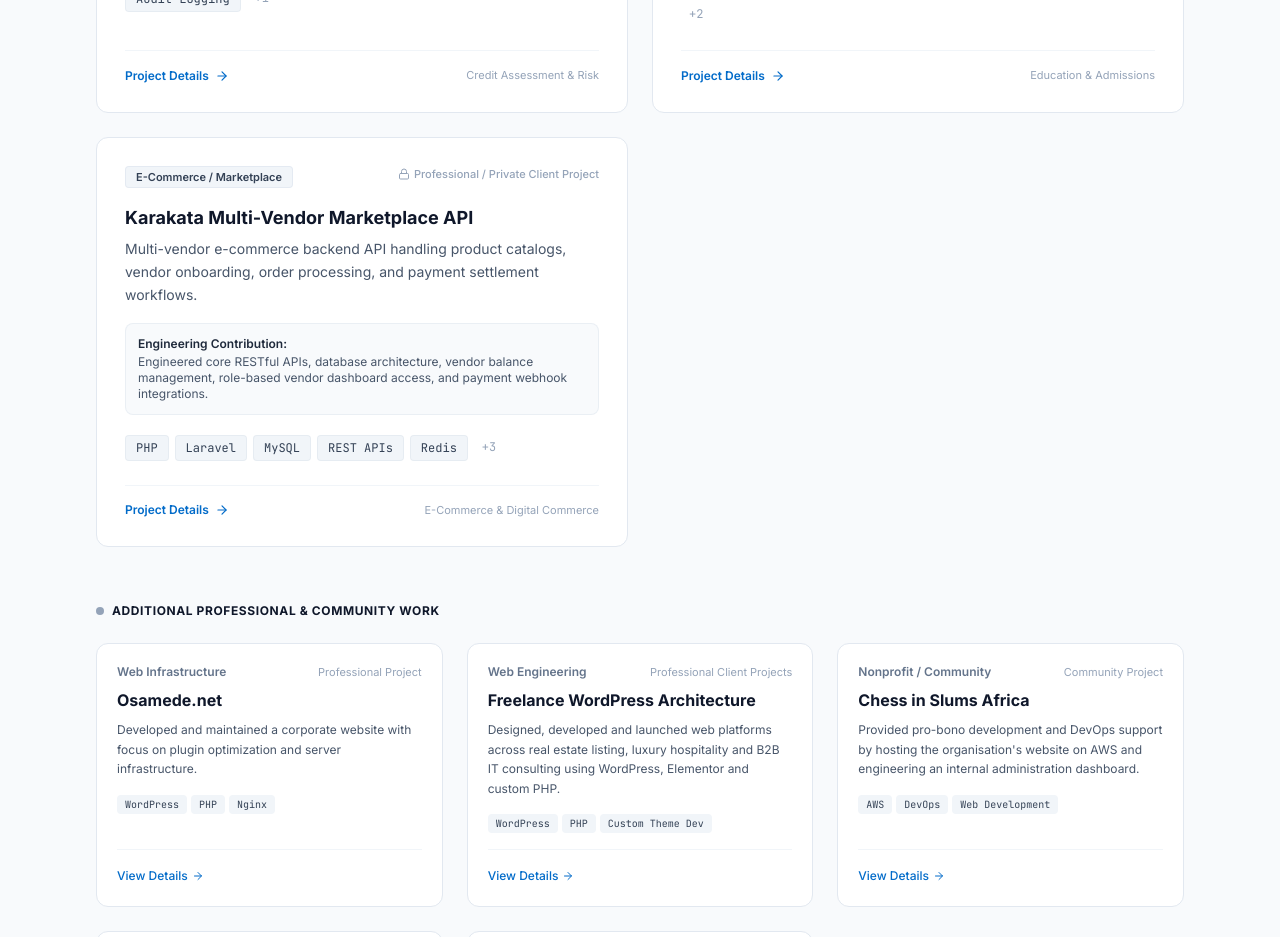
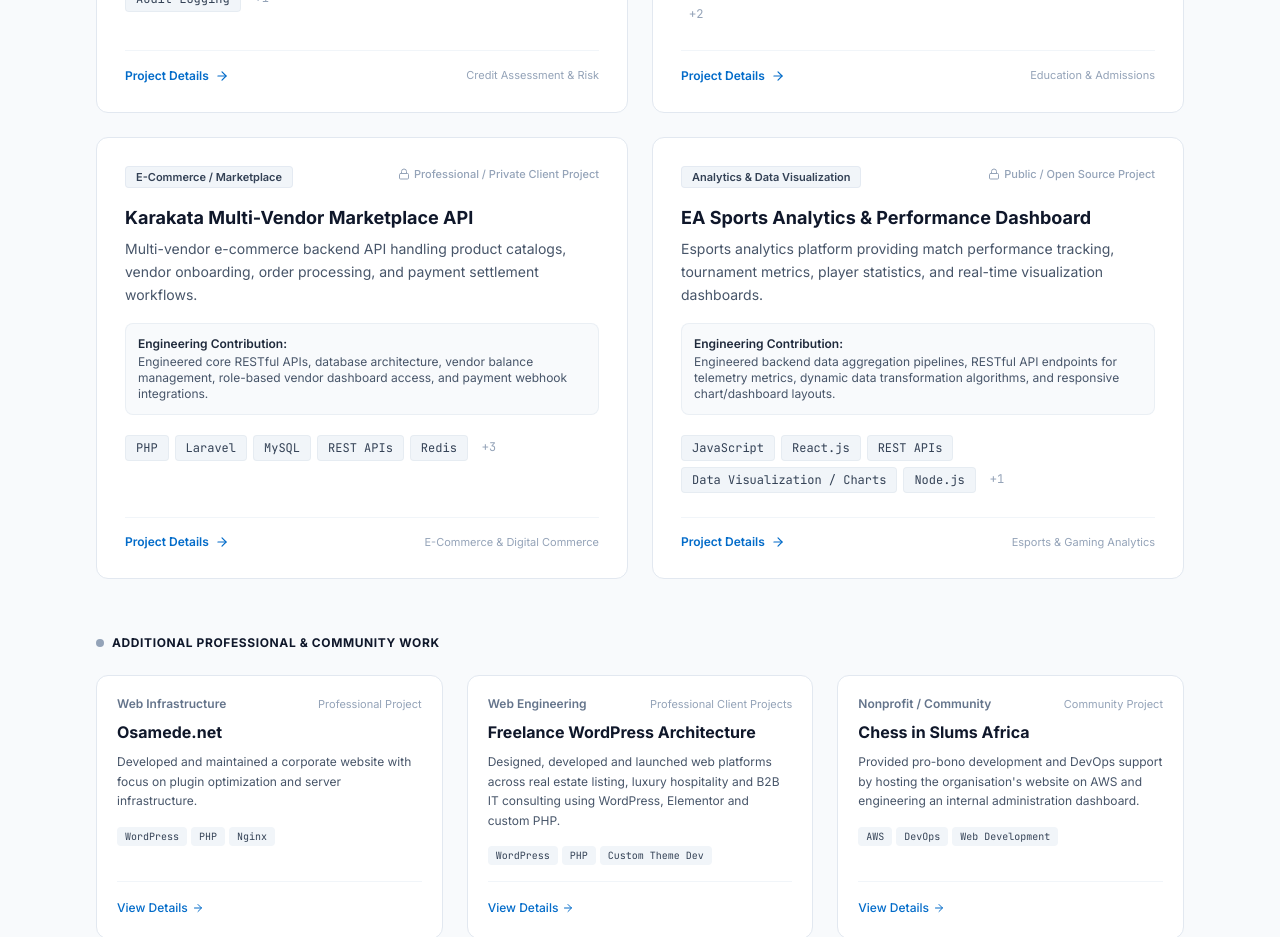
Before and after one commit to tripletens/chinonso-kalu-portfolio, a React (Vite) app: page / in a window 1280 px wide. Shown: the part 6340-7277 px from the top of the page. Built offline with nearby package versions, Linux system fonts and the light colour scheme; no server answers; the HTML template or start-up script is replaced by a standard one.

Commit message:
Update location to Nigeria across profile, experience, community and metadata

```diff
--- a/src/data/projects.js
+++ b/src/data/projects.js
@@ -288,5 +288,30 @@
     confidential: false,
     githubUrl: "https://github.com/tripletens/wpmedia-interview",
     liveUrl: null
+  },
+  {
+    id: "easport-analytics",
+    title: "EA Sports Analytics & Performance Dashboard",
+    tier: 2,
+    isFeatured: false,
+    category: "Analytics & Data Visualization",
+    industry: "Esports & Gaming Analytics",
+    badge: "Public Repository",
+    shortDescription: "Esports analytics platform providing match performance tracking, tournament metrics, player statistics, and real-time visualization dashboards.",
+    overview: "A comprehensive analytics platform designed to ingest, process, and display performance data for competitive esports tournaments. Features match telemetry visualizations, win/loss ratio distributions, player performance scoring, and comparative team statistics.",
+    contribution: "Engineered backend data aggregation pipelines, RESTful API endpoints for telemetry metrics, dynamic data transformation algorithms, and responsive chart/dashboard layouts.",
+    challenges: "Processing multi-parameter match dataset logs, optimizing aggregation queries for responsive rendering, and maintaining interactive UI updates across complex metric filters.",
+    solution: "Structured indexed data schemas, implemented caching layer for high-frequency statistical queries, and built responsive data visualization components.",
+    technologies: ["JavaScript", "React.js", "REST APIs", "Data Visualization / Charts", "Node.js", "Tailwind CSS"],
+    highlights: [
+      "Real-time esports match statistics & leaderboard metrics",
+      "Interactive data visualization charts & team comparison views",
+      "Optimized metric aggregation pipelines & backend data filtering",
+      "Public GitHub repository"
+    ],
+    availability: "Public / Open Source Project",
+    confidential: false,
+    githubUrl: "https://github.com/tripletens/easport-analytics",
+    liveUrl: null
   }
 ];
```
